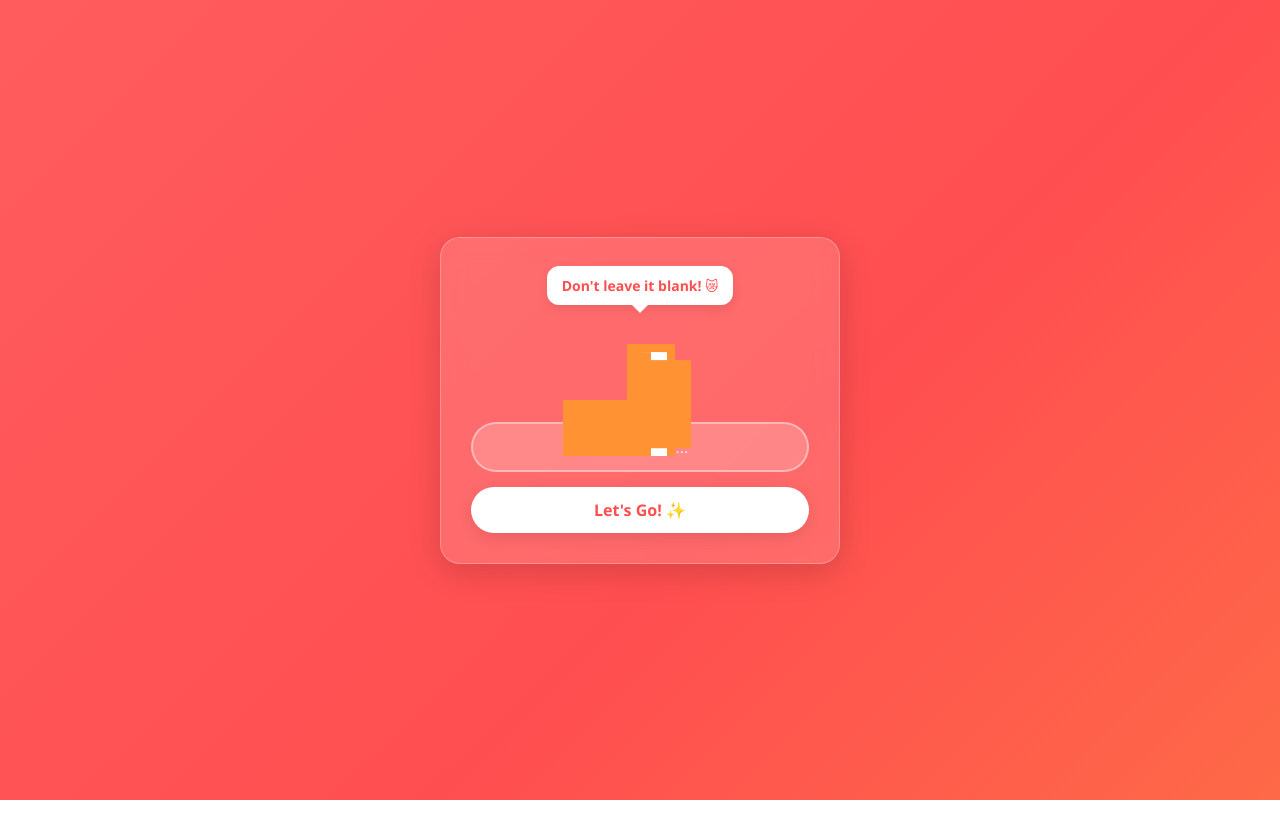
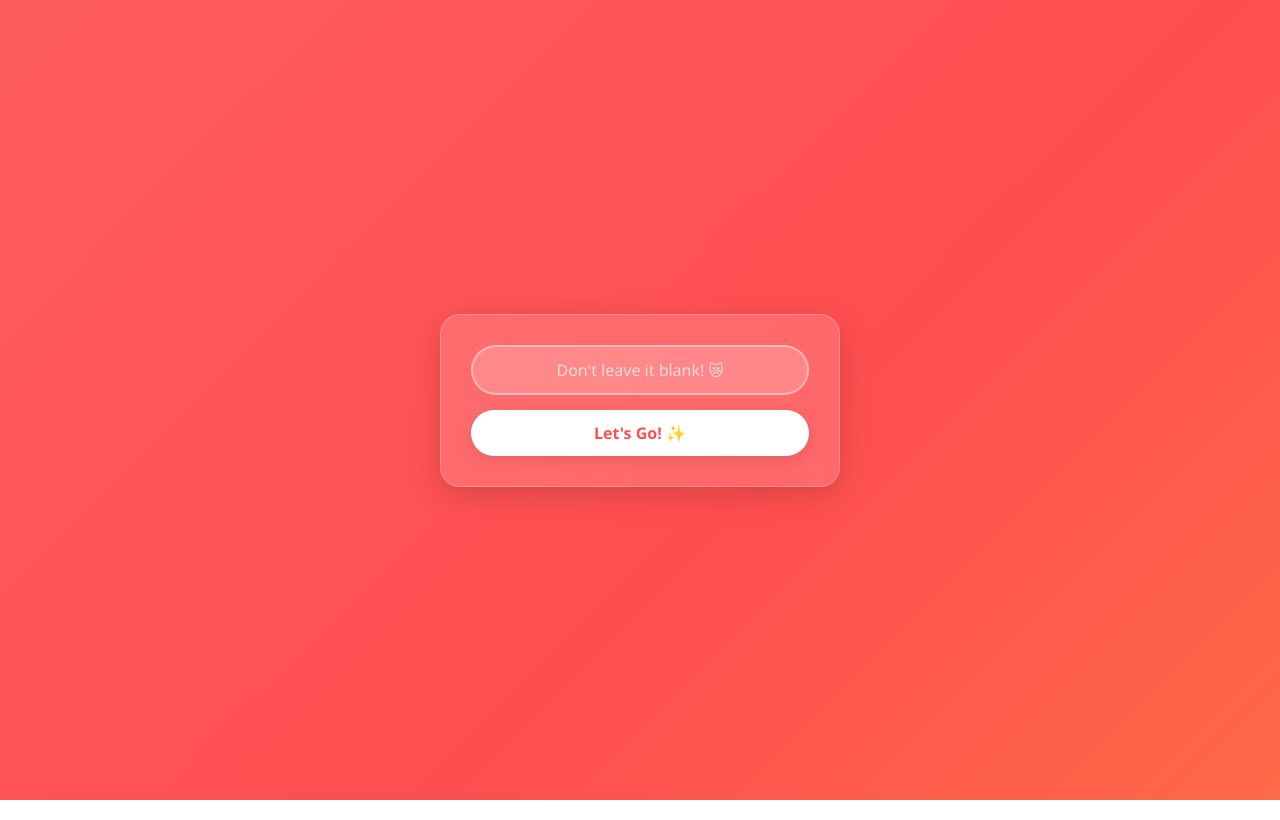
Before and after one commit to bomblesoham21-svg/Cute-Cat-Animation, a plain HTML site: page index.html in a window 1280 px wide. Both pictures are taken after a click on the button "Let's Go! ✨". Shown: the top 820 px of the page. Drawn offline with Linux system fonts and the light colour scheme.

Commit message:
refactor: remove pixel cat code and sandbox cat UI elements from main branch

```diff
--- a/index.html
+++ b/index.html
@@ -71,28 +71,6 @@
         @keyframes catBob {
             0%, 100% { transform: translateY(0); }
             50% { transform: translateY(-8px); }
-        }
-
-        /* CSS-based pure pixel art cat asset shape */
-        .pixel-cat {
-            width: 80px;
-            height: 80px;
-            background: transparent;
-            position: relative;
-            image-rendering: pixelated;
-            box-shadow:
-                /* Tail */
-                64px 48px 0 #ff9233, 64px 40px 0 #ff9233, 56px 48px 0 #ff9233,
-                /* Body Base Orange */
-                16px 56px 0 #ff9233, 24px 56px 0 #ff9233, 32px 56px 0 #ffffff, 40px 56px 0 #ffffff, 48px 56px 0 #ff9233,
-                16px 48px 0 #ff9233, 24px 48px 0 #ff9233, 32px 48px 0 #ffffff, 40px 48px 0 #ffffff, 48px 48px 0 #ff9233,
-                /* Head & Face Setup */
-                16px 40px 0 #ff9233, 24px 40px 0 #ff9233, 32px 40px 0 #ffffff, 40px 40px 0 #ffffff, 48px 40px 0 #ff9233,
-                16px 32px 0 #ff9233, 24px 32px 0 #ff9233, 32px 32px 0 #ffffff, 40px 32px 0 #ffffff, 48px 32px 0 #ff9233,
-                /* Eyes & Nose details */
-                24px 32px 0 #333333, 40px 32px 0 #333333, 32px 36px 0 #ff7e7e,
-                /* Ears */
-                16px 24px 0 #ff9233, 48px 24px 0 #ff9233;
         }
 
         /* Speech Bubble */
@@ -222,10 +200,6 @@
     <!-- SCREEN 1: The Rippling Light-Red Menu Screen -->
     <div class="screen-menu" id="menuScreen">
         <div class="glass-card">
-            <div class="cat-container">
-                <div class="speech-bubble" id="menuBubble">Hey there! Enter your name below!</div>
-                <div class="pixel-cat"></div>
-            </div>
             <input type="text" id="usernameInput" class="name-input" placeholder="Your Name..." autocomplete="off">
             <button class="confirm-btn" id="confirmBtn">Let's Go! ✨</button>
         </div>
@@ -234,10 +208,6 @@
     <!-- SCREEN 2: The Soft Gradient Sandbox -->
     <div class="screen-sandbox" id="sandboxScreen">
         <h1 class="sandbox-title" id="welcomeMessage">Welcome to the Sandbox!</h1>
-        <div class="cat-container interactive-cat" id="sandboxCat">
-            <div class="speech-bubble" id="sandboxBubble">Tap me for love! 🐾</div>
-            <div class="pixel-cat" style="transform: scale(1.5);"></div>
-        </div>
     </div>
 
     <script>
@@ -246,24 +216,12 @@
         const menuScreen = document.getElementById('menuScreen');
         const sandboxScreen = document.getElementById('sandboxScreen');
         const welcomeMessage = document.getElementById('welcomeMessage');
-        const sandboxCat = document.getElementById('sandboxCat');
-        const sandboxBubble = document.getElementById('sandboxBubble');
-
-        // Dynamic random cat dialogues array
-        const catQuotes = [
-            "Purrfect! You clicked me! 😸",
-            "Give me some virtual treats! 🐟",
-            "*Soft headpats accepted* 💕",
-            "Meow! You are doing great today!",
-            "I'm keeping track of your clicks! 👀"
-        ];
 
         // Screen State Swap Handler
         confirmBtn.addEventListener('click', () => {
             const name = usernameInput.value.trim();
             if (name === "") {
-                const bubble = document.getElementById('menuBubble');
-                bubble.innerText = "Don't leave it blank! 😿";
+                usernameInput.placeholder = "Don't leave it blank! 😿";
                 return;
             }
 
@@ -272,18 +230,6 @@
             menuScreen.classList.add('hidden');
             sandboxScreen.classList.add('active');
         });
-
-        // Touch Feedback Loop Interaction
-        sandboxCat.addEventListener('click', () => {
-            // Pick a random quote
-            const randomIndex = Math.floor(Math.random() * catQuotes.length);
-            sandboxBubble.innerText = catQuotes[randomIndex];
-
-            // Mobile Vibration Haptic Feedback (Triggers if available on physical device)
-            if (navigator.vibrate) {
-                navigator.vibrate(40);
-            }
-        });
     </script>
 </body>
 </html>
```
